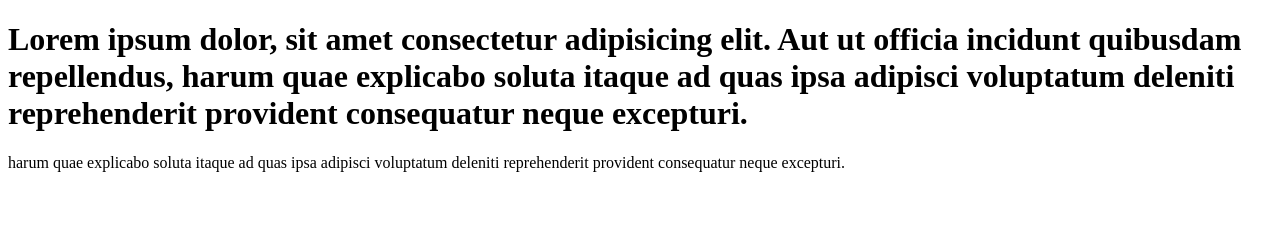
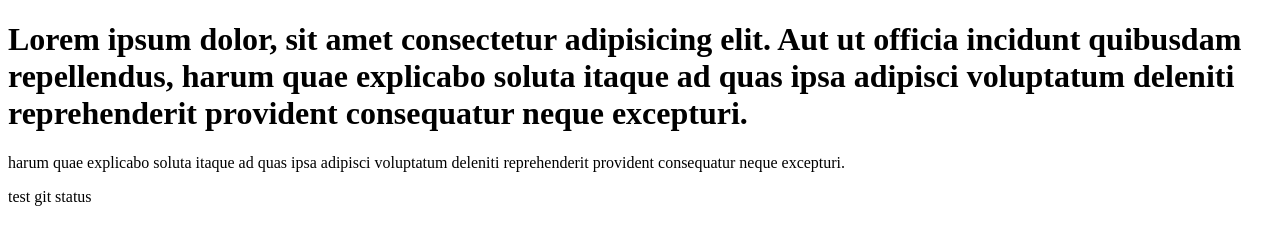
Before and after one commit to thiet-ghat/Github_Tutorial, a plain HTML site: page index.html in a window 1280 px wide. Drawn offline with Linux system fonts and the light colour scheme.

Commit message:
test status

```diff
--- a/index.html
+++ b/index.html
@@ -17,5 +17,6 @@
       harum quae explicabo soluta itaque ad quas ipsa adipisci voluptatum
       deleniti reprehenderit provident consequatur neque excepturi.
     </p>
+    <span>test git status</span>
   </body>
 </html>
```
